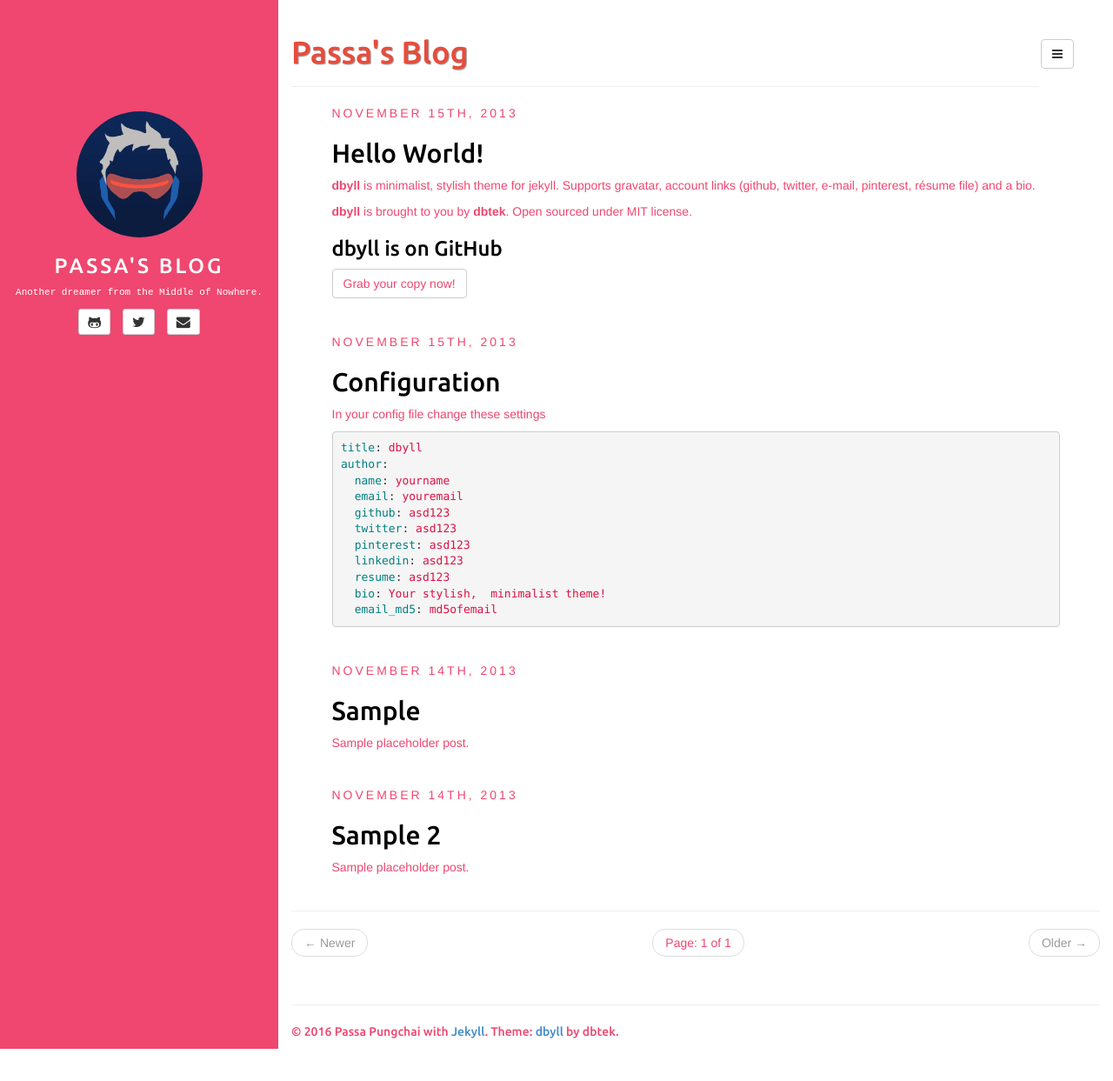
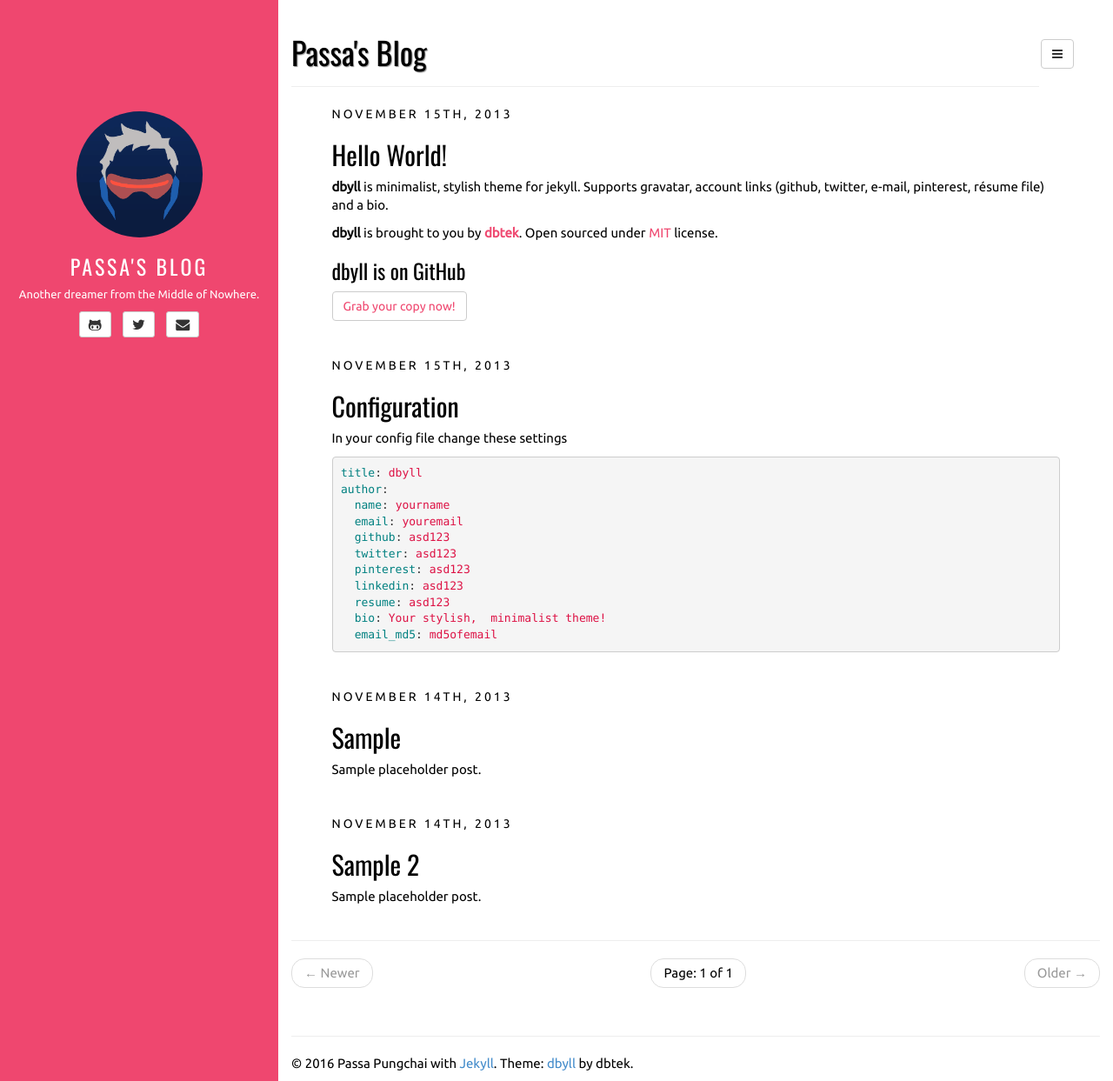
Before and after one commit to PassaEP/PassaEP.github.io, a Jekyll site: the page built from index.html, in a window 1280 px wide and 1243 px high. Shown: the whole window at 87% size. Built offline with Jekyll 4.4.1, drawn with Linux system fonts in a browser that asks for light colours; the list of posts is cut into pages by our own code.

Commit message:
Edited stylesheets, added google fonts

```diff
--- a/assets/css/style.css
+++ b/assets/css/style.css
@@ -1,9 +1,14 @@
-@import url(http://fonts.googleapis.com/css?family=Ubuntu:500&subset=latin,latin-ext);
+@import url(https://fonts.googleapis.com/css?family=Oswald|Ubuntu);
 
-body{
-	color: #ef476f;
+body {
+	color: black;
+	font-family: 'Ubuntu';
+	font-size: 15px;
 }
 
+h1 {
+	color: black;
+}
 .sidebar {
 	position: fixed;
 	top: 0px;
@@ -37,8 +42,8 @@
 a.nav-link:hover { color: #777; }
 
 #bio {
-	font-family: "Courier New", Courier, monospace;
-	font-size: 11px;
+	font-family: 'Ubuntu', Courier, monospace;
+	font-size: 13px;
 	margin: 0 auto;
 	margin-bottom: 10px;
 }
@@ -115,14 +120,14 @@
 article.home div a:hover, article.home pre a:hover { color: #ef476f; text-decoration: none; }
 article img { max-width: 100%; }
 
-h1,h2,h3,h4,h5,h6 { font-family: 'Ubuntu', sans-serif; }
+h1,h2,h3,h4,h5,h6 { font-family: 'Oswald', sans-serif; }
 article.home h1,
 article.home h2,
 article.home h3,
 article.home h4,
 article.home h5,
 article.home h6 {
-	font-family: 'Ubuntu', sans-serif;
+	font-family: 'Oswald', sans-serif;
 	color: black;
 }
 
```
